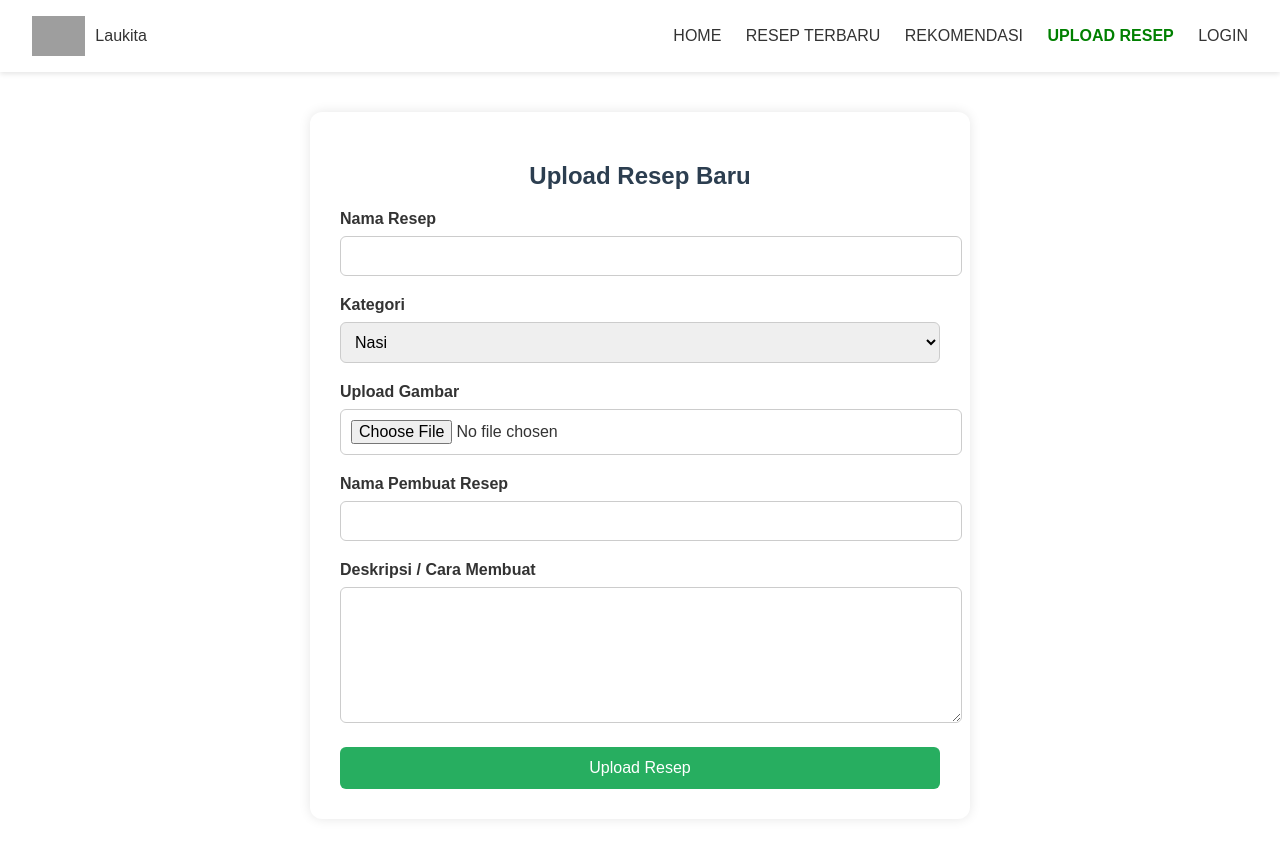
After one commit to vivamiranda/Laukita, a PHP site: page /upload.html in a window 1280 px wide. The commit adds this page. Run offline with PHP 8.4, Linux system fonts and the light colour scheme; grey boxes are pictures that could not be loaded.

Commit message:
add:form upload resep

```diff
--- a/styles.css
+++ b/styles.css
@@ -344,3 +344,62 @@ body {
       opacity: 1;
     }
   }
+
+/* ============================= */
+/* == CSS UNTUK UPLOAD RESEP == */
+/* ============================= */
+
+.upload-container {
+  max-width: 600px;
+  margin: 40px auto;
+  padding: 30px;
+  background-color: #ffffff;
+  border-radius: 12px;
+  box-shadow: 0 0 12px rgba(0, 0, 0, 0.1);
+}
+
+.upload-container h2 {
+  text-align: center;
+  margin-bottom: 20px;
+  color: #2c3e50;
+}
+
+.upload-form label {
+  display: block;
+  margin-bottom: 8px;
+  font-weight: bold;
+  color: #333;
+}
+
+.upload-form input[type="text"],
+.upload-form input[type="file"],
+.upload-form textarea,
+.upload-form select {
+  width: 100%;
+  padding: 10px;
+  margin-bottom: 20px;
+  border: 1px solid #ccc;
+  border-radius: 6px;
+  font-size: 16px;
+}
+
+.upload-form textarea {
+  resize: vertical;
+  min-height: 100px;
+}
+
+.upload-form button {
+  width: 100%;
+  background-color: #27ae60;
+  color: white;
+  padding: 12px;
+  border: none;
+  border-radius: 6px;
+  font-size: 16px;
+  cursor: pointer;
+  transition: background-color 0.3s;
+}
+
+.upload-form button:hover {
+  background-color: #219150;
+}
--- /dev/null
+++ b/upload.html
@@ -0,0 +1,61 @@
+<!DOCTYPE html>
+<html lang="id">
+<head>
+  <meta charset="UTF-8">
+  <meta name="viewport" content="width=device-width, initial-scale=1.0">
+  <title>Upload Resep - Laukita</title>
+  <link rel="stylesheet" href="styles.css">
+</head>
+<body>
+  <header class="navbar">
+    <div class="logo">
+      <img src="logo.png" alt="Laukita">
+      <span>Laukita</span>
+    </div>
+    <nav class="nav-links">
+        <a href="index.html">HOME</a>
+        <a href="resep-terbaru.html">RESEP TERBARU</a>
+        <a href="rekomendasi.html">REKOMENDASI</a>
+        <a href="upload.html" class="active">UPLOAD RESEP</a>
+        <a href="login.html">LOGIN</a>
+    </nav>
+
+  </header>
+
+  <section class="upload-container">
+    <h2>Upload Resep Baru</h2>
+    <form class="upload-form" action="#" method="post" enctype="multipart/form-data">
+      <div class="form-group">
+        <label for="nama-resep">Nama Resep</label>
+        <input type="text" id="nama-resep" name="nama-resep" required>
+      </div>
+
+      <div class="form-group">
+        <label for="kategori">Kategori</label>
+        <select id="kategori" name="kategori" required>
+          <option value="nasi">Nasi</option>
+          <option value="pastry">Pastry</option>
+          <option value="sup">Sup</option>
+        </select>
+      </div>
+
+      <div class="form-group">
+        <label for="gambar">Upload Gambar</label>
+        <input type="file" id="gambar" name="gambar" accept="image/*" required>
+      </div>
+
+      <div class="form-group">
+        <label for="penulis">Nama Pembuat Resep</label>
+        <input type="text" id="penulis" name="penulis" required>
+      </div>
+
+      <div class="form-group">
+        <label for="deskripsi">Deskripsi / Cara Membuat</label>
+        <textarea id="deskripsi" name="deskripsi" rows="6" required></textarea>
+      </div>
+
+      <button type="submit" class="btn-submit">Upload Resep</button>
+    </form>
+  </section>
+</body>
+</html>
```
Also changed, not shown: index.html (+6 -6 lines).
